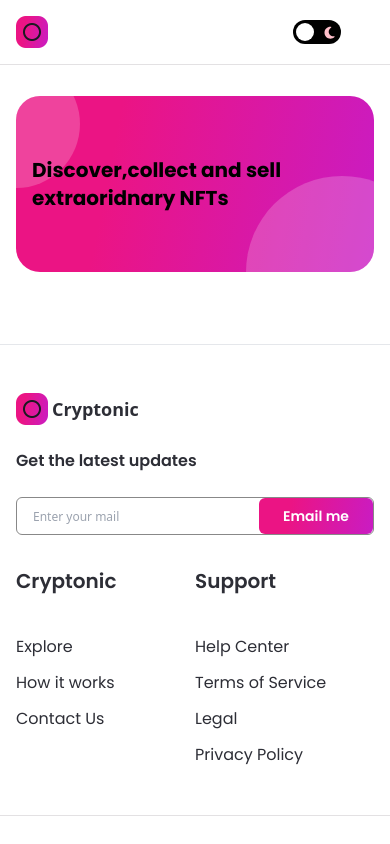
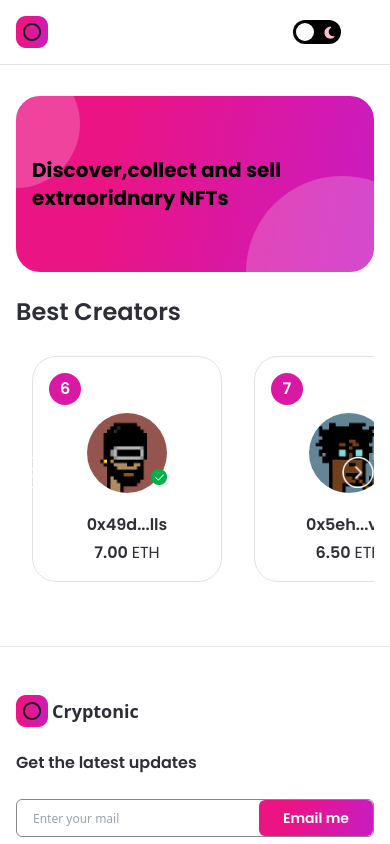
Before and after one commit to Ansh-Malik1/Cryptonic, a Next.js app: page / in a window 390 px wide. Shown: the top 844 px of the page. Built offline with nearby package versions, Linux system fonts and the light colour scheme.

Commit message:
Added new imports and functionality to page.js, including state and effect hooks, and a new CreatorCard component; updated components/index.js to export CreatorCard

```diff
--- a/app/page.js
+++ b/app/page.js
@@ -1,7 +1,45 @@
-import { Banner } from "@/components";
+"use client"
+import { useState,useEffect,useRef } from "react";
+import { Banner , CreatorCard } from "@/components";
+import { MakeId } from "@/utils/makeId";
+import images from "../assets"
+import Image from "next/image";
+import { useTheme } from "next-themes";
 
 
 export default function Home() {
+  const parentRef = useRef(null)
+  const scrollRef = useRef(null)
+  const [hideButtons, setHideButtons] = useState(false);
+  const {theme} = useTheme()
+  const handleScroll = (direction)=>{
+    const {current} = scrollRef
+    const scrollAmount = window.innerWidth > 1800 ? 270 : 210;
+    if(direction==='left'){
+      current.scrollLeft-=scrollAmount
+    }
+    else{
+      current.scrollLeft+=scrollAmount
+    }
+  }
+
+  const isScrollable = ()=>{
+    const {current} = scrollRef
+    const {current:parentRefCurrent} = parentRef
+    if(current?.scrollWidth >= parentRefCurrent?.offsetWidth){
+      setHideButtons(false)
+    }
+    else{
+      setHideButtons(true)
+    }
+  }
+  useEffect(()=>{
+    isScrollable()
+    window.addEventListener('resize',isScrollable)
+    return ()=>{
+      window.removeEventListener('resize',isScrollable)
+    }
+  })
   return (
     <div className="flex justify-center sm:px-4 p-12">
       <div className='w-full minmd:w-4/5'>
@@ -11,6 +49,25 @@
         childStyles='md:text-4xl sm:text-2xl xs:text-xl text-left '
         parentStyles = 'justify-start mb-6 h-72 sm:h-60 p-12 xs:p-4 xs:h-44 rounded-3xl'
       />
+      <div>
+        <h1 className='font-poppins dark:text-white text-nft-black-1 text-2xl minlg:text-4xl font-semibold ml-4 xs:ml-0'>Best Creators</h1>
+        <div className='relative flex-1 max-w-full flex mt-3' ref={parentRef}>
+          <div className='flex flex-row w-max overflow-x-scroll no-scrollbar select-none' ref={scrollRef}>
+            {[6,7,8,9,10].map((i)=>(
+              <CreatorCard key={`creator-${i}`} rank={i} creatorImage={images[`creator${i}`]}
+              creatorName={`0x${MakeId(3)}...${MakeId(3)}`} creatorEths={10-i*0.5}/>
+            ))}
+            {!hideButtons && <>
+              <div className='absolute w-8 h-8 minlg:w-12 minglg:h-12 top-45 cursor-pointer left-0' onClick={()=>handleScroll('left')}>
+                <Image src={images.left} layout="fill" objectFit="contain" alt="leftArrow" className={theme === 'light' && 'filter invert'} />
+              </div>
+              <div className='absolute w-8 h-8 minlg:w-12 minglg:h-12 top-45 cursor-pointer right-0' onClick={()=>handleScroll('right')}>
+                <Image src={images.right} layout="fill" objectFit="contain" alt="rightArrow" className={theme === 'light' && 'filter invert'} />
+              </div>
+            </>}
+          </div>
+        </div>
+      </div>
       </div>
     </div>
   );
--- /dev/null
+++ b/components/CreatorCard.jsx
@@ -0,0 +1,25 @@
+import Image from "next/image"
+import images from "../assets"
+const CreatorCard = ({rank,creatorImage,creatorName,creatorEths}) => {
+    console.log("image:",creatorImage)
+  return (
+    <div className="min-w-190 minlg:min-w-240 dark:bg-nft-black-3 bg-white border dark:border-nft-black-3
+    border-nft-gray-1 rounded-3xl flex flex-col p-4 m-4">
+      <div className='w-8 h-8 minlg:w-10 minlg:h-10 bg-nft-red-violet flexCenter rounded-full'>
+        <p className='font-poppins text-white font-semibold text-base minlg:text-lg rounded-full'>{rank}</p>
+      </div>
+      <div className="flex justify-center my-2">
+        <div className='relative w-20 h-20 minlg:w-28 minglg:h-28'>
+            <Image src={creatorImage} objectFit="cover" layout="fill" className="rounded-full" alt="creator"/>
+            <div className="absolute w-4 h-4 minlg:w-7 minlg:h-7 bottom-2 -right-0"><Image src={images.tick} layout="fill" objectFit="contain" alt="verified"/></div>
+        </div>
+      </div>
+      <div className="mt-3 minlg:mt-7 text-center flexCenter flex-col">
+        <p className="font-poppins dark:text-white text-nft-black-1 font-semibold text-base">{creatorName}</p>
+        <p className="font-poppins dark:text-white text-nft-black-1 font-semibold text-base mt-1">{creatorEths.toFixed(2)} <span className="font-normal">ETH</span> </p>
+      </div>
+    </div>
+  )
+}
+
+export default CreatorCard
--- a/components/index.js
+++ b/components/index.js
@@ -2,4 +2,5 @@
 import Footer from "./Footer";
 import Button from "./Button";
 import Banner from "./Banner";
-export {Navbar,Footer , Button, Banner}
+import CreatorCard from "./CreatorCard";
+export {Navbar,Footer , Button, Banner, CreatorCard}
--- /dev/null
+++ b/utils/makeId.js
@@ -0,0 +1,11 @@
+export const MakeId = (length)=>{
+    let result=""
+    const characters = "abcdefghijklmnopqrstuvwxyz0123456789"
+    const charLength = characters.length
+
+    for(let i= 0 ; i<length ; i+=1){
+        result+=characters.charAt(Math.floor(Math.random()*charLength))
+    }
+
+    return result
+}
```
